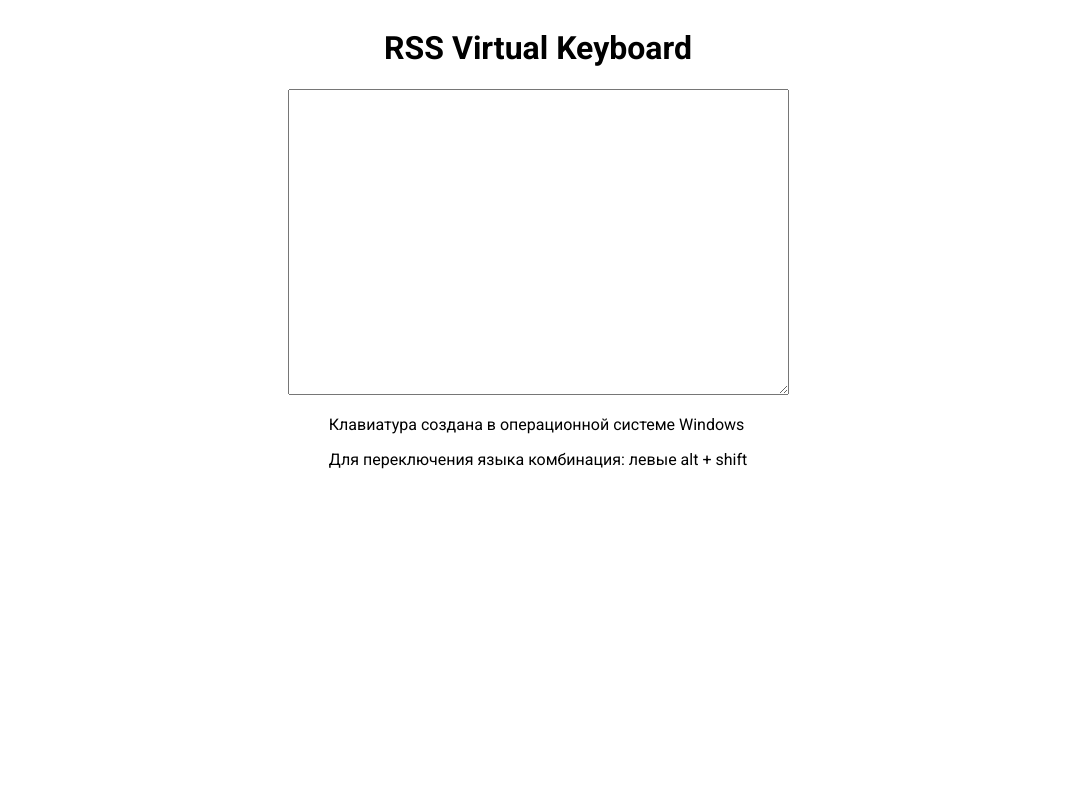
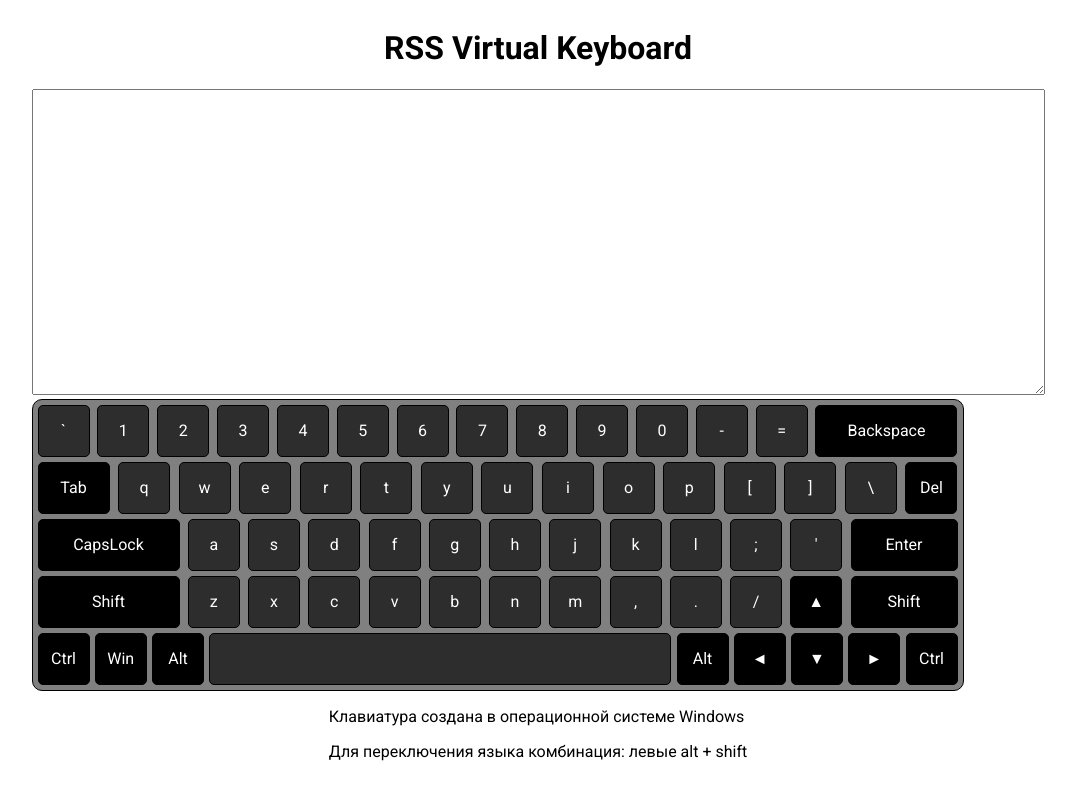
Before and after one commit to foxter6600/virtual-keyboard, a plain HTML site: page index.html in a window 1280 px wide. Shown: the whole page, without its empty margins (102-1178 px from the left). Drawn offline with Linux system fonts and the light colour scheme.

Commit message:
feat: add some functionality

```diff
--- a/app.js
+++ b/app.js
@@ -1,4 +1,6 @@
-const div = document.createElement('div')
+import { keyEvents } from './keyEvents.js'
+
+// const div = document.createElement('div')
 
 document.body.insertAdjacentHTML(
   'afterbegin',
@@ -6,8 +8,8 @@ document.body.insertAdjacentHTML(
   <header class="header">
   <h1>RSS Virtual Keyboard</h1></header>
   <main class="main">
-  <textarea cols="60" rows="20"></textarea>
-  <div class="keyboad"></div>
+  <textarea cols="124" rows="20"></textarea>
+  <div class="keyboard"></div>
   </main>
   <footer class="footer">
     <p>Клавиатура создана в операционной системе Windows</p>
@@ -16,8 +18,58 @@ document.body.insertAdjacentHTML(
 </div>`
 )
 
-class Node {
-  constructor() {
-    this.node = node
+const keyboard = document.querySelector('.keyboard')
+
+for (let i = 0; i < 64; i++) {
+  const div = document.createElement('div')
+  div.classList.add('key')
+  if (keyEvents[i].style) {
+    div.classList.add(keyEvents[i].style)
   }
+  div.setAttribute('id', i)
+  div.textContent = keyEvents[i].enKey
+  keyboard.append(div)
+  console.log(i)
 }
+
+// console.log(keyEvents)
+// document.addEventListener('keydown', function (event) {
+// keyEvents[event.code] = { enKey: event.key }
+// console.log(keyEvents)
+// if (event.shiftKey && event.code !== 'ShiftLeft' && event.code !== 'ShiftRight') {
+//   keyEvents[event.code].ruKeyShift = event.key
+//   console.log(keyEvents)
+// }
+// keyEvents[event.code].ruKey = event.key
+// console.log(keyEvents)
+//   if (event.shiftKey && event.code !== 'ShiftLeft' && event.code !== 'ShiftRight') {
+//     keyEvents[event.code].enKeyShift = event.key
+//     console.log(keyEvents)
+//   }
+// keyEvents[event.code].ruKey = event.key
+// console.log(keyEvents)
+
+// CapsLock
+//   let capsLockOn = event.getModifierState('CapsLock')
+
+//   if (capsLockOn) {
+//     keyEvents[event.code].ruKeyCaps = event.key
+//     console.log(keyEvents)
+//   }
+// })
+
+// document.addEventListener('keydown', (e) =>
+//   keyboardData.push({
+//     key: event.key,
+//     code: event.code,
+//   })
+// console.log(e)
+// )
+// document.onkeydown = (e) => {
+// console.log(e)
+// keyboardData.push(e)
+// console.log(keyboardData)
+
+// console.log(keyboardData)
+// }
+// document.addEventListener('keydown', (e) => console.log(e))
--- a/index.html
+++ b/index.html
@@ -12,6 +12,6 @@
     <title>RSS Virtual Keyboard</title>
   </head>
   <body>
-    <script ript src="app.js"></script>
+    <script type="module" src="app.js"></script>
   </body>
 </html>
--- /dev/null
+++ b/keyEvents.js
@@ -0,0 +1,521 @@
+export const keyEvents = {
+  0: {
+    enKey: '`',
+    enKeyShift: '~',
+    ruKeyShift: 'Ё',
+    ruKey: 'ё',
+    enKeyCaps: '`',
+    ruKeyCaps: 'Ё',
+    id: 0,
+  },
+  1: {
+    enKey: '1',
+    enKeyShift: '!',
+    ruKeyShift: '!',
+    ruKey: '1',
+    enKeyCaps: '1',
+    ruKeyCaps: '1',
+    id: 1,
+  },
+  2: {
+    enKey: '2',
+    enKeyShift: '@',
+    ruKeyShift: '"',
+    ruKey: '2',
+    enKeyCaps: '2',
+    ruKeyCaps: '2',
+    id: 2,
+  },
+  3: {
+    enKey: '3',
+    enKeyShift: '#',
+    ruKeyShift: '№',
+    ruKey: '3',
+    enKeyCaps: '3',
+    ruKeyCaps: '3',
+    id: 3,
+  },
+  4: {
+    enKey: '4',
+    enKeyShift: '$',
+    ruKeyShift: ';',
+    ruKey: '4',
+    enKeyCaps: '4',
+    ruKeyCaps: '4',
+    id: 4,
+  },
+  5: {
+    enKey: '5',
+    enKeyShift: '%',
+    ruKeyShift: '%',
+    ruKey: '5',
+    enKeyCaps: '5',
+    ruKeyCaps: '5',
+    id: 5,
+  },
+  6: {
+    enKey: '6',
+    enKeyShift: '^',
+    ruKeyShift: ':',
+    ruKey: '6',
+    enKeyCaps: '6',
+    ruKeyCaps: '6',
+    id: 6,
+  },
+  7: {
+    enKey: '7',
+    enKeyShift: '&',
+    ruKeyShift: '?',
+    ruKey: '7',
+    enKeyCaps: '7',
+    ruKeyCaps: '7',
+    id: 7,
+  },
+  8: {
+    enKey: '8',
+    enKeyShift: '*',
+    ruKeyShift: '*',
+    ruKey: '8',
+    enKeyCaps: '8',
+    ruKeyCaps: '8',
+    id: 8,
+  },
+  9: {
+    enKey: '9',
+    enKeyShift: '(',
+    ruKeyShift: '(',
+    ruKey: '9',
+    enKeyCaps: '9',
+    ruKeyCaps: '9',
+    id: 9,
+  },
+  10: {
+    enKey: '0',
+    enKeyShift: ')',
+    ruKeyShift: ')',
+    ruKey: '0',
+    enKeyCaps: '0',
+    ruKeyCaps: '0',
+    id: 10,
+  },
+  11: {
+    enKey: '-',
+    enKeyShift: '_',
+    ruKeyShift: '_',
+    ruKey: '-',
+    enKeyCaps: '-',
+    ruKeyCaps: '-',
+    id: 11,
+  },
+  12: {
+    enKey: '=',
+    enKeyShift: '+',
+    ruKeyShift: '+',
+    ruKey: '=',
+    enKeyCaps: '=',
+    ruKeyCaps: '=',
+    id: 12,
+  },
+  13: {
+    enKey: 'Backspace',
+    enKeyCaps: 'Backspace',
+    id: 13,
+    style: 'static_big',
+  },
+  14: {
+    enKey: 'Tab',
+    id: 14,
+    style: 'static_tab',
+  },
+  15: {
+    enKey: 'q',
+    enKeyShift: 'Q',
+    ruKeyShift: 'Й',
+    ruKey: 'й',
+    enKeyCaps: 'Q',
+    ruKeyCaps: 'Й',
+    id: 15,
+  },
+  16: {
+    enKey: 'w',
+    enKeyShift: 'W',
+    ruKeyShift: 'Ц',
+    ruKey: 'ц',
+    enKeyCaps: 'W',
+    ruKeyCaps: 'Ц',
+    id: 16,
+  },
+  17: {
+    enKey: 'e',
+    enKeyShift: 'E',
+    ruKeyShift: 'У',
+    ruKey: 'у',
+    enKeyCaps: 'E',
+    ruKeyCaps: 'У',
+    id: 17,
+  },
+  18: {
+    enKey: 'r',
+    enKeyShift: 'R',
+    ruKeyShift: 'К',
+    ruKey: 'к',
+    enKeyCaps: 'R',
+    ruKeyCaps: 'К',
+    id: 18,
+  },
+  19: {
+    enKey: 't',
+    enKeyShift: 'T',
+    ruKeyShift: 'Е',
+    ruKey: 'е',
+    enKeyCaps: 'T',
+    ruKeyCaps: 'Е',
+    id: 19,
+  },
+  20: {
+    enKey: 'y',
+    enKeyShift: 'Y',
+    ruKeyShift: 'Н',
+    ruKey: 'н',
+    enKeyCaps: 'Y',
+    ruKeyCaps: 'Н',
+    id: 20,
+  },
+  21: {
+    enKey: 'u',
+    enKeyShift: 'U',
+    ruKeyShift: 'Г',
+    ruKey: 'г',
+    enKeyCaps: 'U',
+    ruKeyCaps: 'Г',
+    id: 21,
+  },
+  22: {
+    enKey: 'i',
+    enKeyShift: 'I',
+    ruKeyShift: 'Ш',
+    ruKey: 'ш',
+    enKeyCaps: 'I',
+    ruKeyCaps: 'Ш',
+    id: 22,
+  },
+  23: {
+    enKey: 'o',
+    enKeyShift: 'O',
+    ruKeyShift: 'Щ',
+    ruKey: 'щ',
+    enKeyCaps: 'O',
+    ruKeyCaps: 'Щ',
+    id: 23,
+  },
+  24: {
+    enKey: 'p',
+    enKeyShift: 'P',
+    ruKeyShift: 'З',
+    ruKey: 'з',
+    enKeyCaps: 'P',
+    ruKeyCaps: 'З',
+    id: 24,
+  },
+  25: {
+    enKey: '[',
+    enKeyShift: '{',
+    ruKeyShift: 'Х',
+    ruKey: 'х',
+    enKeyCaps: '[',
+    ruKeyCaps: 'Х',
+    id: 25,
+  },
+  26: {
+    enKey: ']',
+    enKeyShift: '}',
+    ruKeyShift: 'Ъ',
+    ruKey: 'ъ',
+    enKeyCaps: ']',
+    ruKeyCaps: 'Ъ',
+    id: 26,
+  },
+  27: {
+    enKey: '\\',
+    enKeyShift: '|',
+    ruKeyShift: '/',
+    ruKey: '\\',
+    enKeyCaps: '\\',
+    ruKeyCaps: '\\',
+    id: 27,
+  },
+  28: {
+    enKey: 'Del',
+    id: 28,
+    style: 'static',
+  },
+  29: {
+    enKey: 'CapsLock',
+    id: 29,
+    style: 'static_big',
+  },
+  30: {
+    enKey: 'a',
+    enKeyShift: 'A',
+    ruKeyShift: 'Ф',
+    ruKey: 'ф',
+    enKeyCaps: 'A',
+    ruKeyCaps: 'Ф',
+    id: 30,
+  },
+  31: {
+    enKey: 's',
+    enKeyShift: 'S',
+    ruKeyShift: 'Ы',
+    ruKey: 'ы',
+    enKeyCaps: 'S',
+    ruKeyCaps: 'Ы',
+    id: 31,
+  },
+  32: {
+    enKey: 'd',
+    enKeyShift: 'D',
+    ruKeyShift: 'В',
+    ruKey: 'в',
+    enKeyCaps: 'D',
+    ruKeyCaps: 'В',
+    id: 32,
+  },
+  33: {
+    enKey: 'f',
+    enKeyShift: 'F',
+    ruKeyShift: 'А',
+    ruKey: 'а',
+    enKeyCaps: 'F',
+    ruKeyCaps: 'А',
+    id: 33,
+  },
+  34: {
+    enKey: 'g',
+    enKeyShift: 'G',
+    ruKeyShift: 'П',
+    ruKey: 'п',
+    enKeyCaps: 'G',
+    ruKeyCaps: 'П',
+    id: 34,
+  },
+  35: {
+    enKey: 'h',
+    enKeyShift: 'H',
+    ruKeyShift: 'Р',
+    ruKey: 'р',
+    enKeyCaps: 'H',
+    ruKeyCaps: 'Р',
+    id: 35,
+  },
+  36: {
+    enKey: 'j',
+    enKeyShift: 'J',
+    ruKeyShift: 'О',
+    ruKey: 'о',
+    enKeyCaps: 'J',
+    ruKeyCaps: 'О',
+    id: 36,
+  },
+  37: {
+    enKey: 'k',
+    enKeyShift: 'K',
+    ruKeyShift: 'Л',
+    ruKey: 'л',
+    enKeyCaps: 'K',
+    ruKeyCaps: 'Л',
+    id: 37,
+  },
+  38: {
+    enKey: 'l',
+    enKeyShift: 'L',
+    ruKeyShift: 'Д',
+    ruKey: 'д',
+    enKeyCaps: 'L',
+    ruKeyCaps: 'Д',
+    id: 38,
+  },
+  39: {
+    enKey: ';',
+    enKeyShift: ':',
+    ruKeyShift: 'Ж',
+    ruKey: 'ж',
+    enKeyCaps: ';',
+    ruKeyCaps: 'Ж',
+    id: 39,
+  },
+  40: {
+    enKey: `'`,
+    enKeyShift: `"`,
+    ruKeyShift: 'Э',
+    ruKey: 'э',
+    enKeyCaps: `'`,
+    ruKeyCaps: 'Э',
+    id: 40,
+  },
+  41: {
+    enKey: 'Enter',
+    id: 41,
+    style: 'static_mid',
+  },
+  42: {
+    enKey: 'Shift',
+    id: 42,
+    style: 'static_big',
+  },
+  43: {
+    enKey: 'z',
+    enKeyShift: 'Z',
+    ruKeyShift: 'Я',
+    ruKey: 'я',
+    enKeyCaps: 'Z',
+    ruKeyCaps: 'Я',
+    id: 43,
+  },
+  44: {
+    enKey: 'x',
+    enKeyShift: 'X',
+    ruKeyShift: 'Ч',
+    ruKey: 'ч',
+    enKeyCaps: 'X',
+    ruKeyCaps: 'Ч',
+    id: 44,
+  },
+  45: {
+    enKey: 'c',
+    enKeyShift: 'C',
+    ruKeyShift: 'С',
+    ruKey: 'с',
+    enKeyCaps: 'C',
+    ruKeyCaps: 'С',
+    id: 45,
+  },
+  46: {
+    enKey: 'v',
+    enKeyShift: 'V',
+    ruKeyShift: 'М',
+    ruKey: 'м',
+    enKeyCaps: 'V',
+    ruKeyCaps: 'М',
+    id: 46,
+  },
+  47: {
+    enKey: 'b',
+    enKeyShift: 'B',
+    ruKeyShift: 'И',
+    ruKey: 'и',
+    enKeyCaps: 'B',
+    ruKeyCaps: 'И',
+    id: 47,
+  },
+  48: {
+    enKey: 'n',
+    enKeyShift: 'N',
+    ruKeyShift: 'Т',
+    ruKey: 'т',
+    enKeyCaps: 'N',
+    ruKeyCaps: 'Т',
+    id: 48,
+  },
+  49: {
+    enKey: 'm',
+    enKeyShift: 'M',
+    ruKeyShift: 'Ь',
+    ruKey: 'ь',
+    enKeyCaps: 'M',
+    ruKeyCaps: 'Ь',
+    id: 49,
+  },
+  50: {
+    enKey: ',',
+    enKeyShift: '<',
+    ruKeyShift: 'Б',
+    ruKey: 'б',
+    enKeyCaps: ',',
+    ruKeyCaps: 'Б',
+    id: 50,
+  },
+  51: {
+    enKey: '.',
+    enKeyShift: '>',
+    ruKeyShift: 'Ю',
+    ruKey: 'ю',
+    enKeyCaps: '.',
+    ruKeyCaps: 'Ю',
+    id: 51,
+  },
+  52: {
+    enKey: '/',
+    enKeyShift: '?',
+    ruKeyShift: ',',
+    ruKey: '.',
+    enKeyCaps: '/',
+    ruKeyCaps: '.',
+    id: 52,
+  },
+  53: {
+    enKey: String.fromCharCode(9650),
+    id: 53,
+    style: 'static',
+  },
+  54: {
+    enKey: 'Shift',
+    id: 54,
+    style: 'static_mid',
+  },
+  55: {
+    enKey: 'Ctrl',
+    id: 55,
+    style: 'static',
+  },
+  56: {
+    enKey: 'Win',
+    id: 56,
+    style: 'static',
+  },
+  57: {
+    enKey: 'Alt',
+    id: 57,
+    style: 'static',
+  },
+  58: {
+    enKey: ' ',
+    id: 58,
+    style: 'space',
+  },
+  59: {
+    enKey: 'Alt',
+    id: 59,
+    style: 'static',
+  },
+  60: {
+    enKey: String.fromCharCode(9668),
+    id: 61,
+    style: 'static',
+  },
+  61: {
+    enKey: String.fromCharCode(9660),
+    id: 62,
+    style: 'static',
+  },
+  62: {
+    enKey: String.fromCharCode(9658),
+    id: 63,
+    style: 'static',
+  },
+  63: {
+    enKey: 'Ctrl',
+    id: 60,
+    style: 'static',
+  },
+}
+
+// let i = 0
+
+// document.addEventListener('keydown', function (e) {
+//   if (keyEvents[e.code]) {
+//     keyEvents[e.code].id = i
+//     i++
+//     console.log(keyEvents)
+//   }
+// })
--- a/styles.css
+++ b/styles.css
@@ -12,6 +12,52 @@ body {
 }
 
 .keyboard {
-  max-width: 1200px;
+  max-width: 920px;
   width: 100%;
+  display: flex;
+  justify-content: space-between;
+  align-items: center;
+  gap: 5px;
+  flex-wrap: wrap;
+  border: 1px solid black;
+  border-radius: 10px;
+  padding: 5px;
+  background-color: gray;
 }
+
+.key {
+  width: 50px;
+  height: 50px;
+  border: 1px solid black;
+  border-radius: 5px;
+  margin: 0;
+  color: #fff;
+  background-color: rgb(46, 45, 45);
+  text-align: center;
+  display: flex;
+  align-items: center;
+  justify-content: center;
+}
+
+.static {
+  background-color: black;
+}
+
+.static_mid {
+  background-color: black;
+  width: 105px;
+}
+
+.static_big {
+  background-color: black;
+  width: 140px;
+}
+
+.static_tab {
+  background-color: black;
+  width: 70px;
+}
+
+.space {
+  width: 460px;
+}
```
